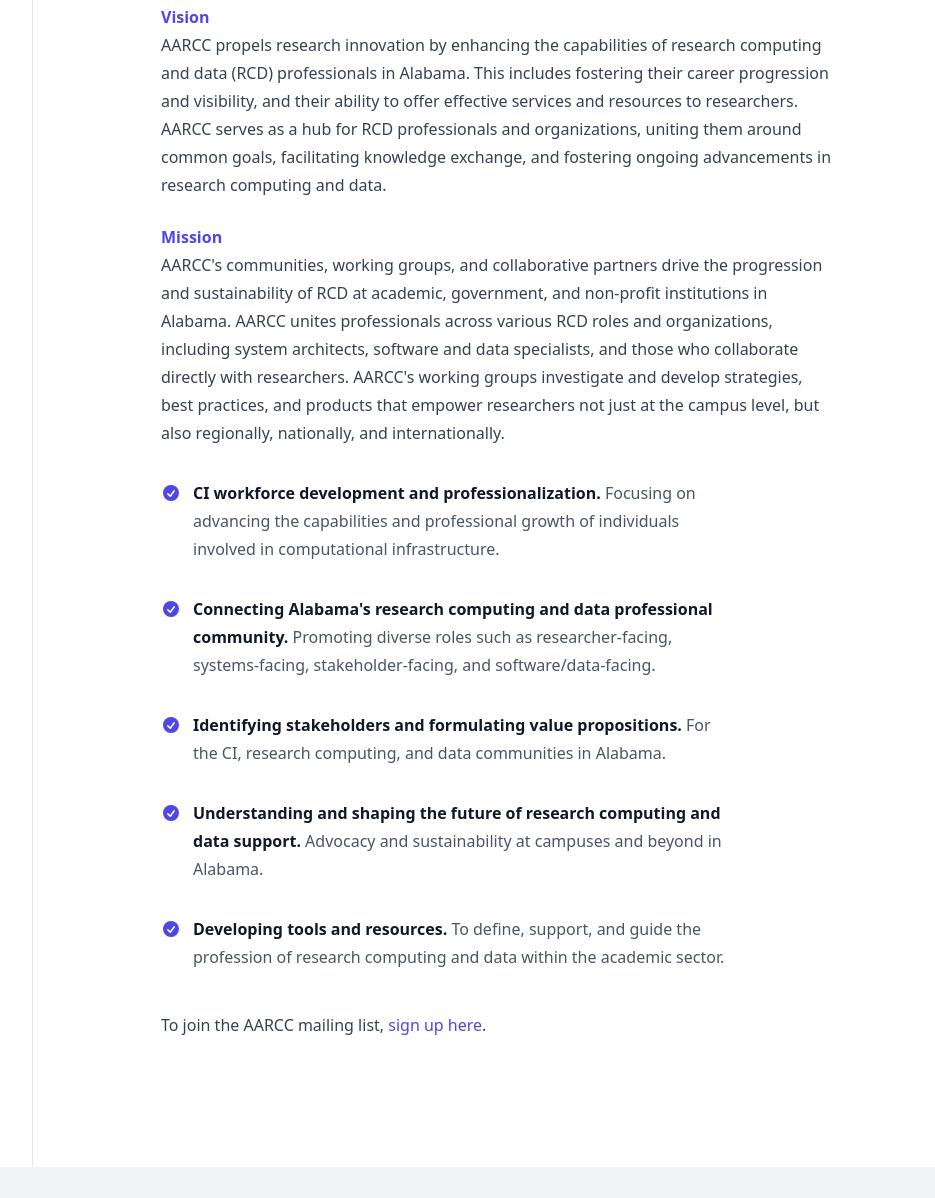
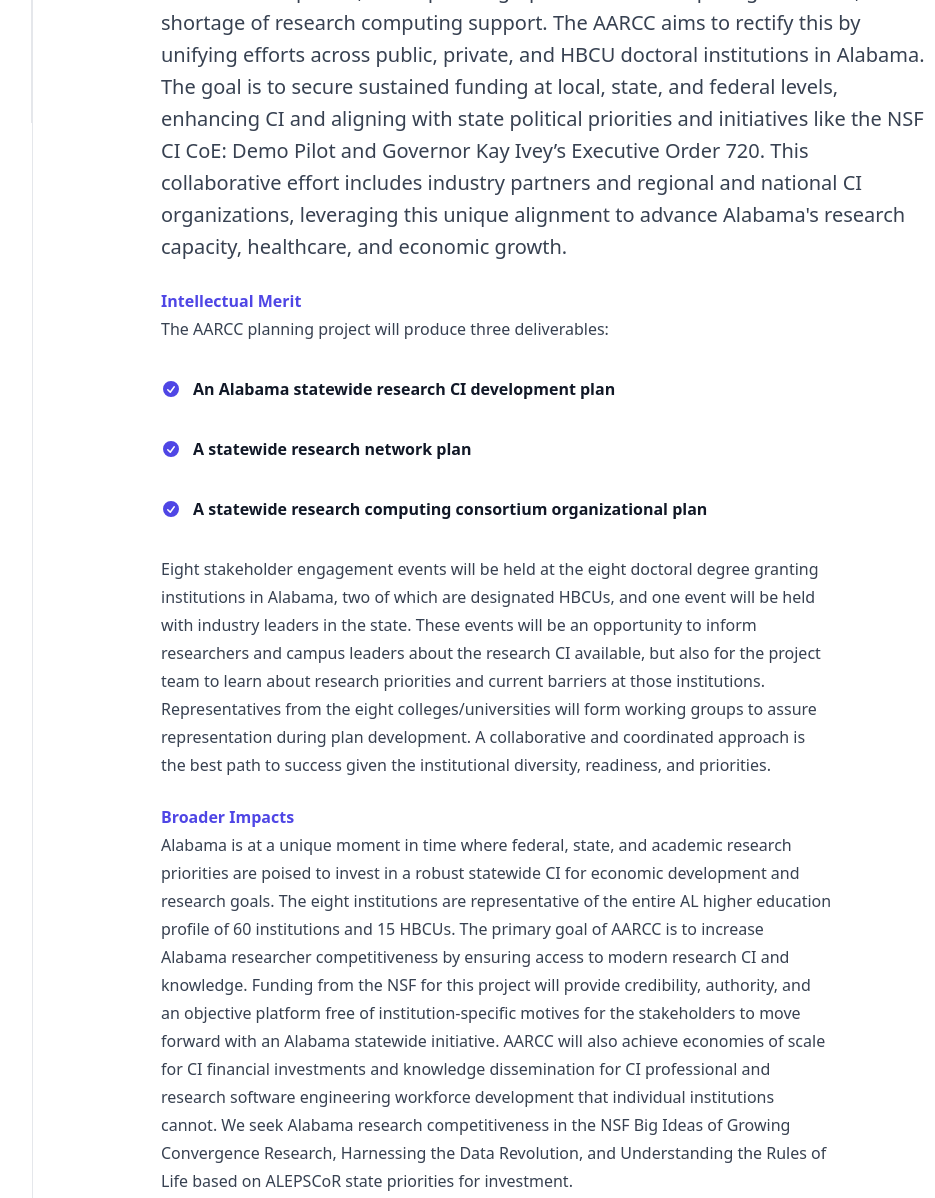
Before and after one commit to uabrc/aarcc.github.io, a plain HTML site: page index.html in a window 1280 px wide. Shown: the part 665-1863 px from the top of the page, without its empty margins (223-1158 px from the left). Before the commit the page ends 1832 px from the top, so only its background shows below. Drawn offline with nearby package versions, Linux system fonts and the light colour scheme.

Commit message:
updated index with banner and project summary

```diff
--- a/index.html
+++ b/index.html
@@ -161,6 +161,7 @@
         </div>
       </div>
     </header>
+    <div class="bg-cover bg-center w-full h-64" style="background-image: url('mac-server.jpg');"></div>
 
     <div class="flex flex-col lg:flex-row min-h-screen">
       <!--sidebar -->
@@ -286,47 +287,28 @@
 
       <!-- main -->
       <div class="flex-grow">
-        <div class="bg-white px-6 py-32 lg:px-8">
+        <div class="bg-white px-6 pt-16 pb-32 lg:px-8">
           <div
             class="mx-auto max-w-3xl text-base leading-7 text-gray-700"
           >
-            <p
-              class="text-base font-semibold leading-7 text-indigo-600"
-            >
-              About Us
-            </p>
             <h1
               class="mt-2 text-3xl font-bold tracking-tight text-gray-900 sm:text-4xl"
             >
 Alabama Advanced Research Computing Consortium
             </h1>
             <p class="mt-6 text-xl leading-8">
-              The Alabama Advance Research Computing Consortium (AARCC) is an organization of skilled professionals committed to advancing research computing and data within Alabama's academic and research landscape. Key areas of focus for AARCC include fostering a community among research computing and data professionals, connecting with the wider research computing and data ecosystem, professional development, and identifying stakeholders and shared values in a time of rapid technological change.
+              The Alabama Advanced Research Computing Consortium (AARCC) is a strategic initiative addressing the gap in computational infrastructure (CI) and expertise in Alabama's higher education institutions. Despite national resources like XSEDE and the Open Science Grid, Alabama's research capability is hindered by limited local CI development, inadequate high-performance computing resources, and a shortage of research computing support. The AARCC aims to rectify this by unifying efforts across public, private, and HBCU doctoral institutions in Alabama. The goal is to secure sustained funding at local, state, and federal levels, enhancing CI and aligning with state political priorities and initiatives like the NSF CI CoE: Demo Pilot and Governor Kay Ivey’s Executive Order 720. This collaborative effort includes industry partners and regional and national CI organizations, leveraging this unique alignment to advance Alabama's research capacity, healthcare, and economic growth.
             </p>
-            <h4
-                class="mt-10 text-2xl font-bold tracking-tight text-gray-900"
-              >
-              The AARCC Charter outlines the following Vision and Mission:
-              </h4>
+
               <div
               class="mt-6 text-base font-semibold leading-7 text-indigo-600"
             >
-              Vision
+              Intellectual Merit
             </div>
             <div class="max-w-2xl">
               <p>
-                AARCC propels research innovation by enhancing the capabilities of research computing and data (RCD) professionals in Alabama. This includes fostering their career progression and visibility, and their ability to offer effective services and resources to researchers. AARCC serves as a hub for RCD professionals and organizations, uniting them around common goals, facilitating knowledge exchange, and fostering ongoing advancements in research computing and data.
-              </p>
-              <p
-              class="mt-6 text-base font-semibold leading-7 text-indigo-600"
-            >
-              Mission
-            </p>
-              <p class="">
-                AARCC's communities, working groups, and collaborative partners drive the progression and sustainability of RCD at academic, government, and non-profit institutions in Alabama. AARCC unites professionals across various RCD roles and organizations, including system architects, software and data specialists, and those who collaborate directly with researchers. AARCC's working groups investigate and develop strategies, best practices, and products that empower researchers not just at the campus level, but also regionally, nationally, and internationally.
-              </p>
-              </div>
-<ul
+                The AARCC planning project will produce three deliverables:</p>
+                <ul
   role="list"
   class="mt-8 max-w-xl space-y-8 text-gray-600"
 >
@@ -345,9 +327,9 @@
     </svg>
     <span
       ><strong class="font-semibold text-gray-900"
-        >CI workforce development and professionalization.</strong
+        >An Alabama statewide research CI development plan</strong
       >
-      Focusing on advancing the capabilities and professional growth of individuals involved in computational infrastructure.</span
+      </span
     >
   </li>
   <li class="flex gap-x-3">
@@ -365,9 +347,9 @@
     </svg>
     <span
       ><strong class="font-semibold text-gray-900"
-        >Connecting Alabama's research computing and data professional community.</strong
+        >A statewide research network plan</strong
       >
-      Promoting diverse roles such as researcher-facing, systems-facing, stakeholder-facing, and software/data-facing.</span
+      </span
     >
   </li>
   <li class="flex gap-x-3">
@@ -385,54 +367,24 @@
     </svg>
     <span
       ><strong class="font-semibold text-gray-900"
-        >Identifying stakeholders and formulating value propositions.</strong
+        >A statewide research computing consortium organizational plan</strong
       >
-      For the CI, research computing, and data communities in Alabama.</span
-    >
-  </li>
-  <li class="flex gap-x-3">
-    <svg
-      class="mt-1 h-5 w-5 flex-none text-indigo-600"
-      viewBox="0 0 20 20"
-      fill="currentColor"
-      aria-hidden="true"
-    >
-      <path
-        fill-rule="evenodd"
-        d="M10 18a8 8 0 100-16 8 8 0 000 16zm3.857-9.809a.75.75 0 00-1.214-.882l-3.483 4.79-1.88-1.88a.75.75 0 10-1.06 1.061l2.5 2.5a.75.75 0 001.137-.089l4-5.5z"
-        clip-rule="evenodd"
-      />
-    </svg>
-    <span
-      ><strong class="font-semibold text-gray-900"
-        >Understanding and shaping the future of research computing and data support.</strong
-      >
-      Advocacy and sustainability at campuses and beyond in Alabama.</span
-
-
- >
-  </li>
-  <li class="flex gap-x-3">
-    <svg
-      class="mt-1 h-5 w-5 flex-none text-indigo-600"
-      viewBox="0 0 20 20"
-      fill="currentColor"
-      aria-hidden="true"
-    >
-      <path
-        fill-rule="evenodd"
-        d="M10 18a8 8 0 100-16 8 8 0 000 16zm3.857-9.809a.75.75 0 00-1.214-.882l-3.483 4.79-1.88-1.88a.75.75 0 10-1.06 1.061l2.5 2.5a.75.75 0 001.137-.089l4-5.5z"
-        clip-rule="evenodd"
-      />
-    </svg>
-    <span
-      ><strong class="font-semibold text-gray-900"
-        >Developing tools and resources.</strong
-      >
-      To define, support, and guide the profession of research computing and data within the academic sector.</span
+      </span
     >
   </li>
 </ul>
+ <p class="mt-8">Eight stakeholder engagement events will be held at the eight doctoral degree granting institutions in Alabama, two of which are designated HBCUs, and one event will be held with industry leaders in the state. These events will be an opportunity to inform researchers and campus leaders about the research CI available, but also for the project team to learn about research priorities and current barriers at those institutions. Representatives from the eight colleges/universities will form working groups to assure representation during plan development. A collaborative and coordinated approach is the best path to success given the institutional diversity, readiness, and priorities.
+              </p>
+              <p
+              class="mt-6 text-base font-semibold leading-7 text-indigo-600"
+            >
+              Broader Impacts
+            </p>
+              <p class="">
+                Alabama is at a unique moment in time where federal, state, and academic research priorities are poised to invest in a robust statewide CI for economic development and research goals. The eight institutions are representative of the entire AL higher education profile of 60 institutions and 15 HBCUs. The primary goal of AARCC is to increase Alabama researcher competitiveness by ensuring access to modern research CI and knowledge. Funding from the NSF for this project will provide credibility, authority, and an objective platform free of institution-specific motives for the stakeholders to move forward with an Alabama statewide initiative. AARCC will also achieve economies of scale for CI financial investments and knowledge dissemination for CI professional and research software engineering workforce development that individual institutions cannot. We seek Alabama research competitiveness in the NSF Big Ideas of Growing Convergence Research, Harnessing the Data Revolution, and Understanding the Rules of Life based on ALEPSCoR state priorities for investment.
+              </p>
+              </div>
+
 <p class="mt-10">To join the AARCC mailing list, <a href="#" class="text-indigo-600">sign up here</a>.</p>
             </div>
           </div>
```
Also changed, not shown: mac-server.jpg (added), 1 other file.
